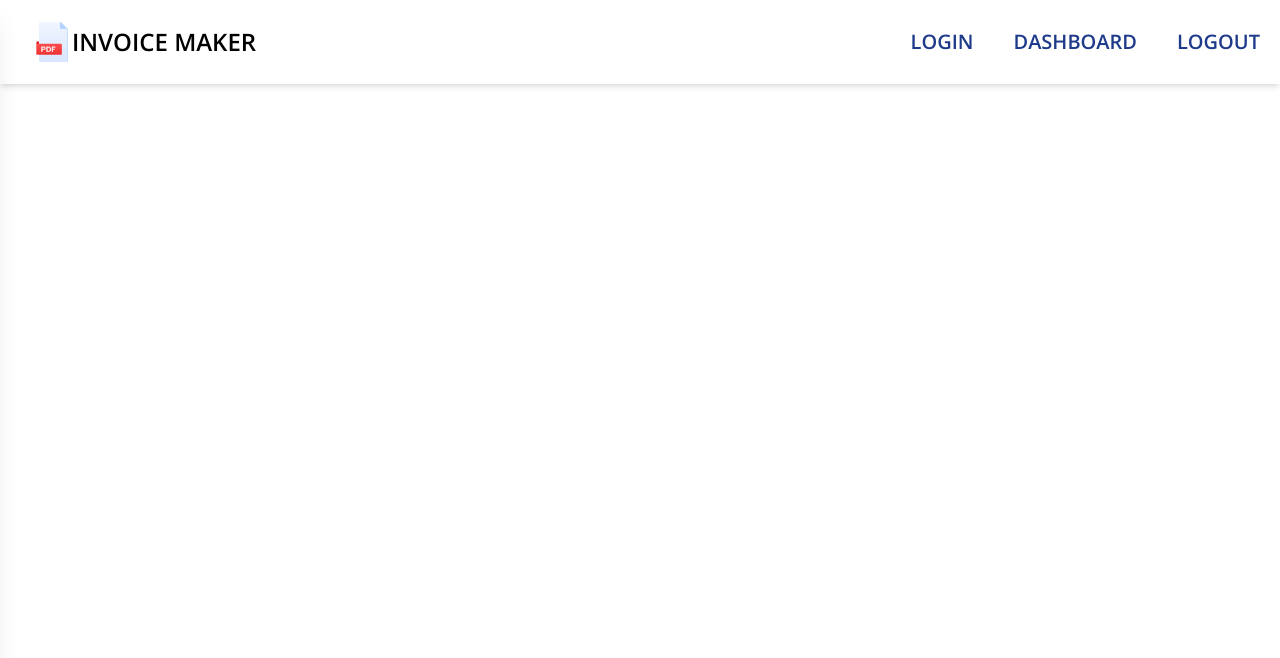
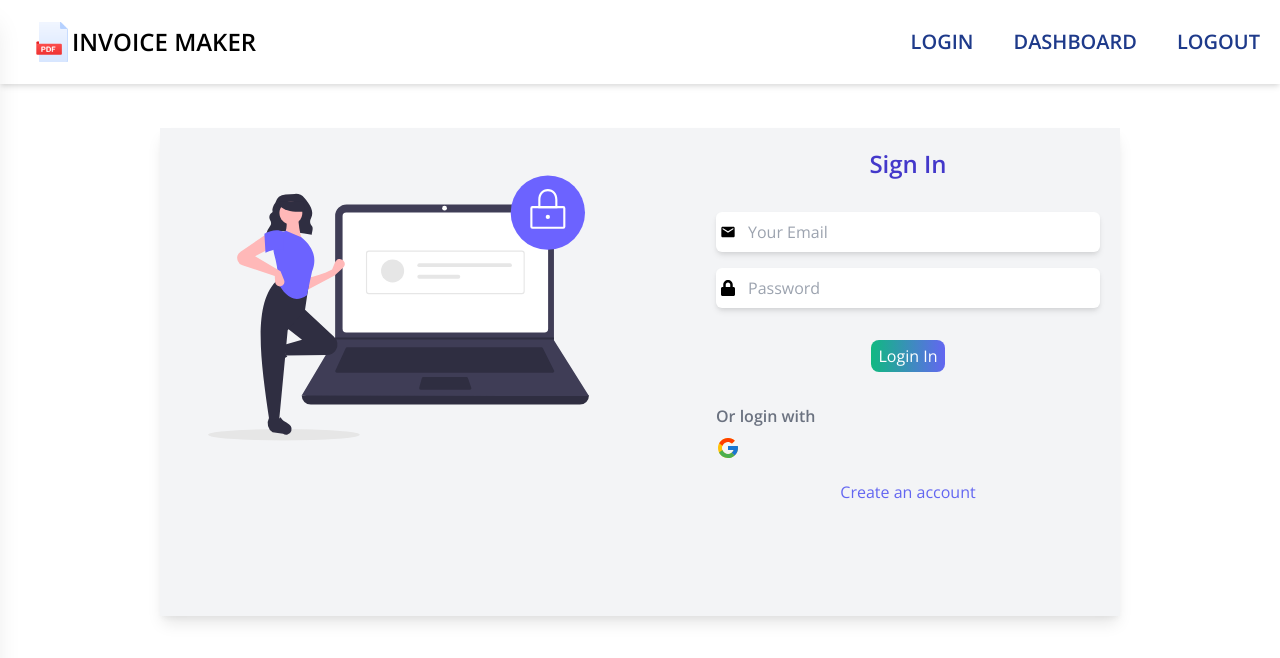
Before and after one commit to karan683/invoice-maker, a Next.js app: page / in a window 1280 px wide. Shown: the top 658 px of the page. Built offline with nearby package versions, Linux system fonts and the light colour scheme.

Commit message:
Login page added

```diff
--- /dev/null
+++ b/components/Login/Login.js
@@ -0,0 +1,24 @@
+import React,{ useState }from 'react'
+import { Signin } from './Signin';
+import { Signup } from './Signup';
+
+export const Login = () => {
+
+
+    const [login, setLogin] = useState(true);
+
+    const createAccount = () => {
+        setLogin(false);
+    };
+
+    const authenticate = () => {
+        setLogin(true);
+    };
+
+    return (
+        <div>
+            {login && <Signin onCreateAccount={createAccount}/>}
+            {!login && <Signup onAuthenticate={authenticate}/>}
+        </div>
+    );
+};
--- /dev/null
+++ b/components/Login/Signin.js
@@ -0,0 +1,50 @@
+import React, { useState } from 'react';
+import { MdEmail } from "react-icons/md";
+import { FaLock } from "react-icons/fa";
+import { FcGoogle } from "react-icons/fc";
+
+export const Signin = (props) => {
+
+    const createAccount = () => {
+        props.onCreateAccount();
+    };
+
+    return (
+        <>
+            <div className="flex justify-center mt-32 mb-20">
+                <div className="flex justify-center md:justify-between w-9/12 pb-28 bg-gray-100 shadow-lg">
+                    <div>
+                        <figure className="hidden md:block">
+                            <img src="SignIn.svg" className="w-3/4 h-80 mt-5 ml-12 " alt="Signin image"></img>
+                        </figure>
+                    </div>
+                    <div className="w-72 xl:w-96 lg:mr-5 ml-5 mr-5 md:mr-10">
+                        <h2 className="font-black text-2xl mt-5 mb-8 text-indigo-700 text-center">Sign In</h2>
+                        <form>
+                            <div className="relative">
+                                <MdEmail className="absolute left-0 top-3 ml-1" />
+                                <input type="email" className=" text-gray-700 w-full h-10 rounded-md p-1 pl-8 mb-2 shadow-md focus:bg-indigo-50 focus:outline-none focus:ring-2 focus:ring-purple-600" placeholder="Your Email" required={true}></input>
+                            </div>
+                            <div className="relative mt-2">
+                                <FaLock className="absolute left-0 top-3 ml-1" />
+                                <input type="password" className=" text-gray-700 w-full h-10 rounded-md p-1 pl-8 shadow-md focus:bg-indigo-50 focus:outline-none focus:ring-2 focus:ring-purple-600" placeholder="Password" required={true}></input>
+                            </div>
+                            <div className="flex justify-center mt-2">
+                                <button className="mt-6 bg-gradient-to-r from-green-500 to-indigo-500 text-white p-1 pl-2 pr-2 rounded-lg hover:bg-gradient-to-r hover:from-green-400 hover:to-indigo-400">Login In</button>
+                            </div>
+                        </form>
+
+                        <div className="mt-8 ">
+                            <h3 className="text-gray-500 font-semibold mb-2">Or login with</h3>
+                            <a href="#" className="text-2xl"><FcGoogle /></a>
+                        </div>
+
+                        <div className="flex justify-center">
+                            <button href="#" onClick={createAccount} className="mx-auto mt-5 text-indigo-500 hover:text-indigo-800">Create an account</button>
+                        </div>
+                    </div>
+                </div>
+            </div>
+        </>
+    )
+};
--- /dev/null
+++ b/components/Login/Signup.js
@@ -0,0 +1,54 @@
+import React from 'react';
+import { FaLock, FaUserCircle } from "react-icons/fa";
+import { MdEmail } from "react-icons/md";
+
+export const Signup = (props) => {
+
+    const login = () => {
+        props.onAuthenticate();
+    };
+
+
+    return (
+        <>
+            <div className="flex justify-center mt-32 mb-20">
+                <div className="w-9/12 pb-28 flex justify-center md:justify-between items-center bg-gray-100 shadow-lg
+                ">
+                    <div>
+                        <figure className="hidden md:block">
+                            <img src="Signup.svg" alt="Signup image" className="w-3/4 h-80 mt-5 ml-12"></img>
+                        </figure>
+                    </div>
+                    <div div className="w-72 ml-3 mr-3 xl:w-96 lg:mr-5 lg:ml-5 md:mr-10">
+                        <h2 className="font-black text-2xl mt-5 mb-8 text-indigo-700 text-center">Sign Up</h2>
+                        <form>
+                            <div className="relative">
+                                <FaUserCircle className="absolute left-0 top-3 ml-1" />
+                                <input type="text" className=" text-gray-700 w-full h-10 rounded-md p-1 pl-8 mb-3 shadow-md focus:bg-indigo-50 focus:outline-none focus:ring-2 focus:ring-purple-600" placeholder="Your Name" required ></input>
+                            </div>
+                            <div className="relative">
+                                <MdEmail className="absolute left-0 top-3 ml-1" />
+                                <input type="email" className=" text-gray-700 w-full h-10 rounded-md p-1 pl-8 mb-3 shadow-md focus:bg-indigo-50 focus:outline-none focus:ring-2 focus:ring-purple-600" placeholder="Your Email" required ></input>
+                            </div>
+                            <div className="relative">
+                                <FaLock className="absolute left-0 top-3 ml-1" />
+                                <input type="password" className=" text-gray-700 w-full h-10 rounded-md p-1 pl-8 mb-3 shadow-md focus:bg-indigo-50 focus:outline-none focus:ring-2 focus:ring-purple-600"  placeholder="Your Password" required></input>
+                            </div>
+                            <div className="relative">
+                                <FaLock className="absolute left-0 top-3 ml-1" />
+                                <input type="password" className=" text-gray-700 w-full h-10 rounded-md p-1 pl-8 mb-3 shadow-md focus:bg-indigo-50 focus:outline-none focus:ring-2 focus:ring-purple-600"  placeholder="Confirm Password" required></input>
+                            </div>
+                            <div className="flex justify-center mt-2">
+                                <button className="mt-6 bg-gradient-to-r from-green-500 to-indigo-500 text-white p-1 pl-2 pr-2 rounded-lg hover:bg-gradient-to-r hover:from-green-400 hover:to-indigo-400">Continue</button>
+                            </div>
+                        </form>
+
+                        <div className="flex justify-center">
+                            <button href="#" onClick={login} className="mx-auto mt-8 text-indigo-500 hover:text-indigo-800">Sign In</button>
+                        </div>
+                    </div>
+                </div>
+            </div>
+        </>
+    );
+}
--- a/package.json
+++ b/package.json
@@ -12,6 +12,7 @@
     "next": "11.1.0",
     "react": "17.0.2",
     "react-dom": "17.0.2",
+    "react-icons": "^4.2.0",
     "react-transition-group": "^4.4.2"
   },
   "devDependencies": {
--- a/pages/index.js
+++ b/pages/index.js
@@ -1,10 +1,12 @@
 import { MainNavigation } from "../components/Navigation/MainNavigation";
+import { Login } from "../components/Login/Login";
 import head from "next/head";
 
 export default function Home() {
   return (
     <>
       <MainNavigation />
+      <Login/>
     </>
   );
 }
```
Also changed, not shown: 1 other file (tests, documents, lock files or other folders).
